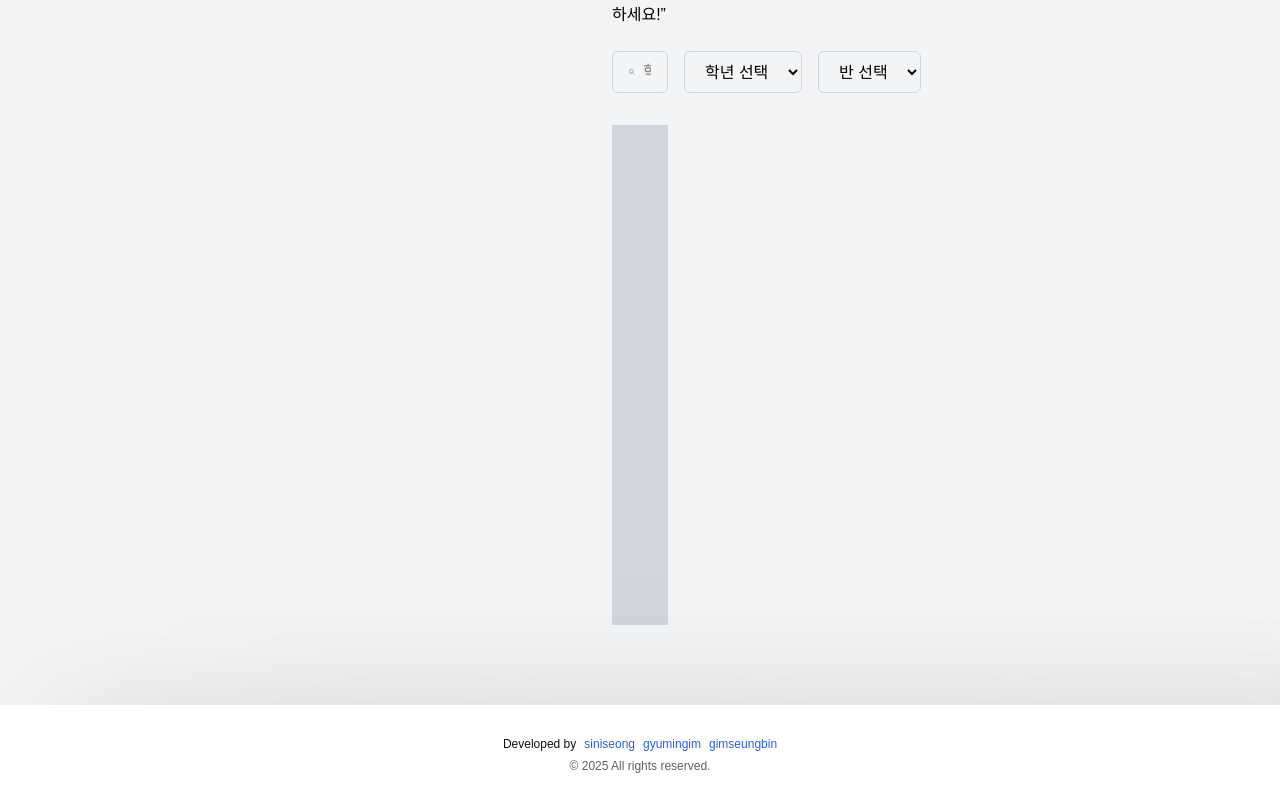
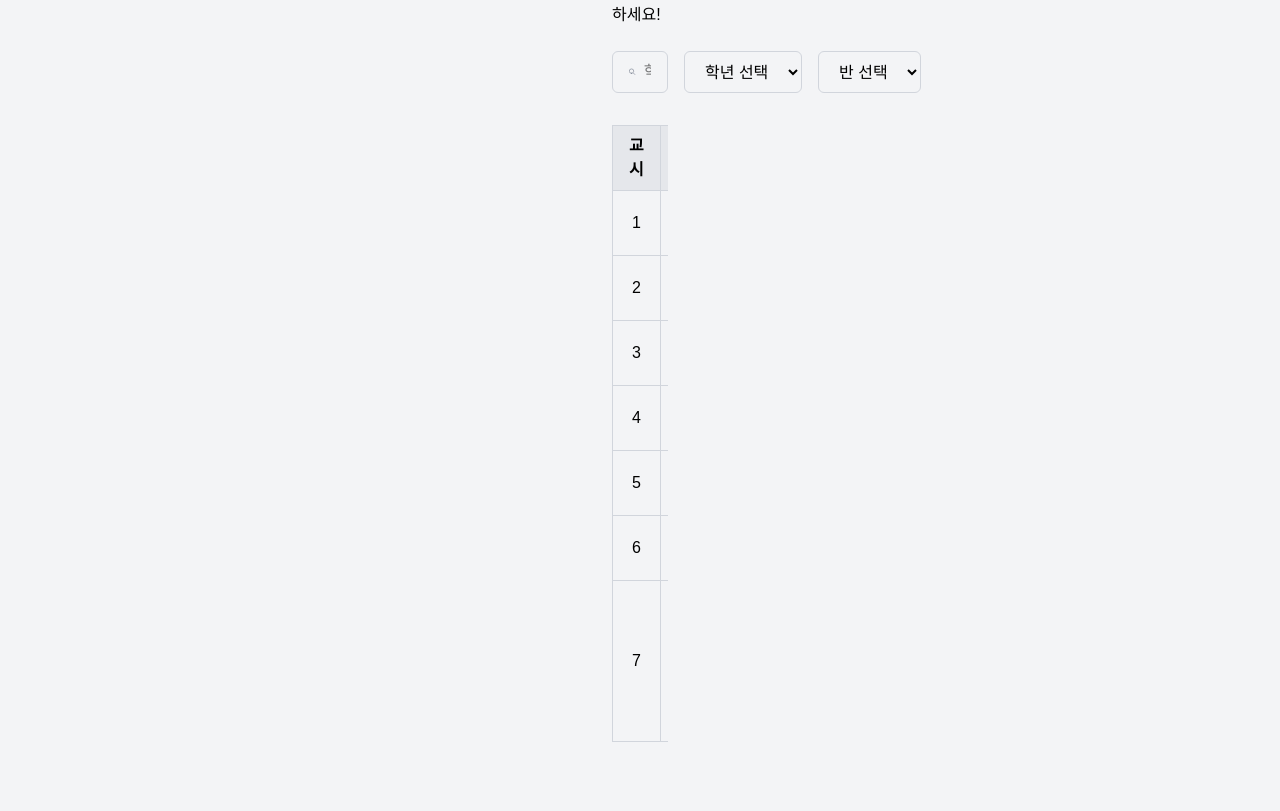
Before and after one commit to airport-pus/Timely-Client, a Next.js app: page / in a window 1280 px wide. Shown: the part 749-1560 px from the top of the page. Built offline with nearby package versions, Linux system fonts and the light colour scheme.

Commit message:
feat :: 시간표 추가 하지만 코드 리펙토링이 필요함

```diff
--- a/app/page.tsx
+++ b/app/page.tsx
@@ -8,7 +8,7 @@ export default function Home() {
       style={{
         backgroundColor: '#F3f4f6',
         minHeight: '100vh',
-        fontFamily: 'Pretendard, sans-serif'
+        fontFamily: 'Pretendard, sans-serif',
       }}
     >
       <div className="grid grid-cols-1 gap-0 mx-[580px] items-center justify-items-center p-8 pb-20 text-black">
@@ -18,21 +18,27 @@ export default function Home() {
             시간췍 - 초·중·고등학생 시간표 제작
           </h1>
           <p className="text-left">
-            “지금 무슨 수업일까?" <strong>학교, 학년, 반</strong>만 입력하면 시간표를 만들어드립니다.<br />
-            더 이상 복잡하게 찾을 필요 없이, 간편하게 내 시간표를 확인하세요!”
+            "지금 무슨 수업일까?" <strong>학교, 학년, 반</strong>만 입력하면 시간표를 만들어드립니다.<br />
+            더 이상 복잡하게 찾을 필요 없이, 간편하게 내 시간표를 확인하세요!
           </p>
         </div>
 
+        {/* 학교명 검색, 학년 선택, 반 선택 입력창 */}
         <div className="flex space-x-4 mt-6 w-full">
           <div className="flex items-center border border-gray-300 rounded-md w-full px-4 py-2">
             <svg
               xmlns="http://www.w3.org/2000/svg"
-              className="h-5 w-4 text-gray-500 mr-2"
+              className="h-5 w-5 text-gray-500 mr-2"
               fill="none"
               viewBox="0 0 24 24"
               stroke="currentColor"
             >
-              <path strokeLinecap="round" strokeLinejoin="round" strokeWidth="2" d="M21 21l-4.35-4.35M9 17a8 8 0 100-16 8 8 0 000 16z" />
+              <path
+                strokeLinecap="round"
+                strokeLinejoin="round"
+                strokeWidth="2"
+                d="M21 21l-4.35-4.35M9 17a8 8 0 100-16 8 8 0 000 16z"
+              />
             </svg>
             <input
               type="text"
@@ -59,9 +65,80 @@ export default function Home() {
           </select>
         </div>
 
-        <div className="w-full h-[500px] bg-gray-300 mt-8" />
+        <div className="w-full mt-8 overflow-x-auto">
+          <table className="w-full border-collapse">
+            <thead className="bg-gray-200">
+              <tr>
+                <th className="py-2 px-4 border border-gray-300 w-1/6">교시</th>
+                <th className="py-2 px-4 border border-gray-300 w-1/6">월</th>
+                <th className="py-2 px-4 border border-gray-300 w-1/6">화</th>
+                <th className="py-2 px-4 border border-gray-300 w-1/6">수</th>
+                <th className="py-2 px-4 border border-gray-300 w-1/6">목</th>
+                <th className="py-2 px-4 border border-gray-300 w-1/6">금</th>
+              </tr>
+            </thead>
+            <tbody>
+              <tr>
+                <td className="py-2 px-4 border border-gray-300 text-center h-16">1</td>
+                <td className="py-2 px-4 border border-gray-300 text-center">수학</td>
+                <td className="py-2 px-4 border border-gray-300 text-center">과학</td>
+                <td className="py-2 px-4 border border-gray-300 text-center">영어</td>
+                <td className="py-2 px-4 border border-gray-300 text-center">체육</td>
+                <td className="py-2 px-4 border border-gray-300 text-center">미술</td>
+              </tr>
+              <tr>
+                <td className="py-2 px-4 border border-gray-300 text-center h-16">2</td>
+                <td className="py-2 px-4 border border-gray-300 text-center">체육</td>
+                <td className="py-2 px-4 border border-gray-300 text-center">수학</td>
+                <td className="py-2 px-4 border border-gray-300 text-center">과학</td>
+                <td className="py-2 px-4 border border-gray-300 text-center">영어</td>
+                <td className="py-2 px-4 border border-gray-300 text-center">미술</td>
+              </tr>
+              <tr>
+                <td className="py-2 px-4 border border-gray-300 text-center h-16">3</td>
+                <td className="py-2 px-4 border border-gray-300 text-center">음악</td>
+                <td className="py-2 px-4 border border-gray-300 text-center">사회</td>
+                <td className="py-2 px-4 border border-gray-300 text-center">역사</td>
+                <td className="py-2 px-4 border border-gray-300 text-center">정보</td>
+                <td className="py-2 px-4 border border-gray-300 text-center">기술</td>
+              </tr>
+              <tr>
+                <td className="py-2 px-4 border border-gray-300 text-center h-16">4</td>
+                <td className="py-2 px-4 border border-gray-300 text-center">수학</td>
+                <td className="py-2 px-4 border border-gray-300 text-center">과학</td>
+                <td className="py-2 px-4 border border-gray-300 text-center">영어</td>
+                <td className="py-2 px-4 border border-gray-300 text-center">체육</td>
+                <td className="py-2 px-4 border border-gray-300 text-center">미술</td>
+              </tr>
+              <tr>
+                <td className="py-2 px-4 border border-gray-300 text-center h-16">5</td>
+                <td className="py-2 px-4 border border-gray-300 text-center">음악</td>
+                <td className="py-2 px-4 border border-gray-300 text-center">사회</td>
+                <td className="py-2 px-4 border border-gray-300 text-center">역사</td>
+                <td className="py-2 px-4 border border-gray-300 text-center">정보</td>
+                <td className="py-2 px-4 border border-gray-300 text-center">기술</td>
+              </tr>
+              <tr>
+                <td className="py-2 px-4 border border-gray-300 text-center h-16">6</td>
+                <td className="py-2 px-4 border border-gray-300 text-center">체육</td>
+                <td className="py-2 px-4 border border-gray-300 text-center">수학</td>
+                <td className="py-2 px-4 border border-gray-300 text-center">과학</td>
+                <td className="py-2 px-4 border border-gray-300 text-center">영어</td>
+                <td className="py-2 px-4 border border-gray-300 text-center">미술</td>
+              </tr>
+              <tr>
+                <td className="py-2 px-4 border border-gray-300 text-center h-16">7</td>
+                <td className="py-2 px-4 border border-gray-300 text-center">음악</td>
+                <td className="py-2 px-4 border border-gray-300 text-center">사회</td>
+                <td className="py-2 px-4 border border-gray-300 text-center">역사</td>
+                <td className="py-2 px-4 border border-gray-300 text-center">데이터베이스</td>
+                <td className="py-2 px-4 border border-gray-300 text-center">컴퓨터구조</td>
+              </tr>
+            </tbody>
+          </table>
+        </div>
+
       </div>
-      <Footer />
     </div>
   );
 }
```
